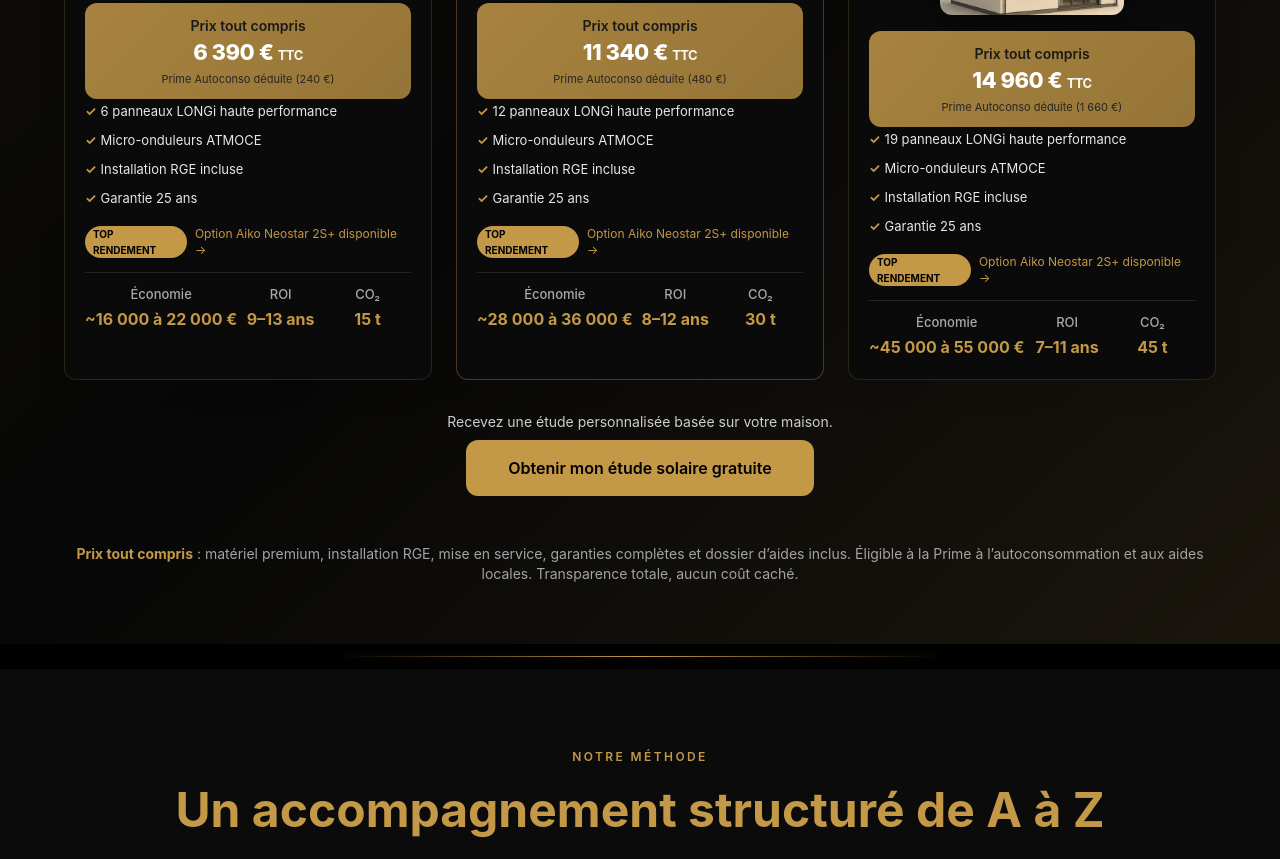
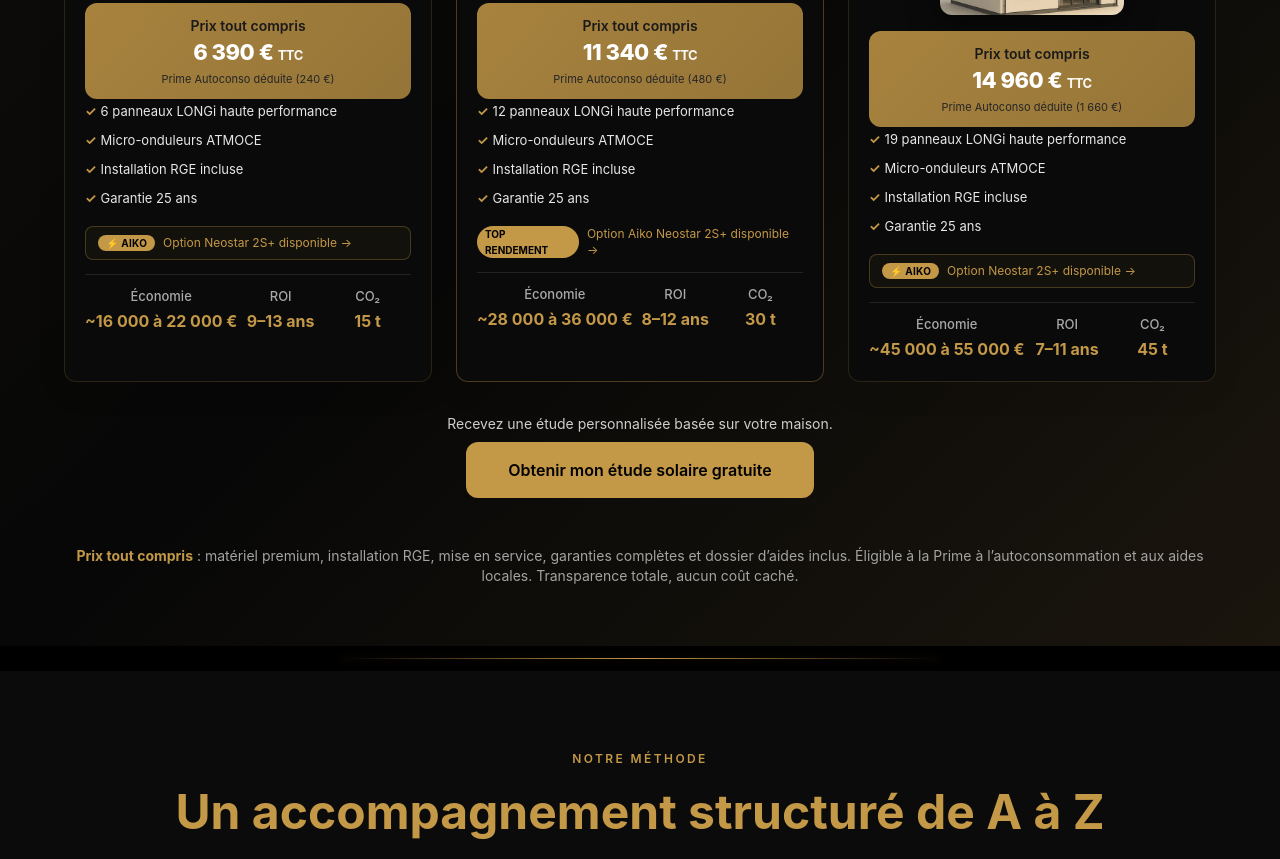
Before and after one commit to Solarglobe/solarglobe-site, a website: page index.html in a window 1280 px wide. Shown: the part 3872-4731 px from the top of the page. Drawn offline with nearby package versions, Linux system fonts and the light colour scheme.

Commit message:
Update site - 2026-04-11 18-06

```diff
--- a/index.html
+++ b/index.html
@@ -1058,9 +1058,9 @@
         <li>Installation RGE incluse</li>
         <li>Garantie 25 ans</li>
       </ul>
-      <a href="/produits/panneaux-solaires/" class="mt-3 flex items-center gap-2 text-xs text-gold hover:text-white transition no-underline">
-        <span class="bg-gold text-black text-[10px] font-bold uppercase px-2 py-0.5 rounded-full">Top rendement</span>
-        Option Aiko Neostar 2S+ disponible →
+      <a href="/produits/panneaux-solaires/" class="mt-3 flex items-center gap-2 text-xs text-gold hover:text-gold/70 transition no-underline border border-gold/30 hover:border-gold/60 rounded-lg px-3 py-2 bg-gold/5">
+        <span class="shrink-0 text-[10px] font-bold uppercase tracking-wide text-black bg-gold px-2 py-0.5 rounded-full whitespace-nowrap">⚡ Aiko</span>
+        <span class="whitespace-nowrap">Option Neostar 2S+ disponible →</span>
       </a>
 
       <div class="bloc4-stats mt-auto">
@@ -1138,9 +1138,9 @@
         <li>Installation RGE incluse</li>
         <li>Garantie 25 ans</li>
       </ul>
-      <a href="/produits/panneaux-solaires/" class="mt-3 flex items-center gap-2 text-xs text-gold hover:text-white transition no-underline">
-        <span class="bg-gold text-black text-[10px] font-bold uppercase px-2 py-0.5 rounded-full">Top rendement</span>
-        Option Aiko Neostar 2S+ disponible →
+      <a href="/produits/panneaux-solaires/" class="mt-3 flex items-center gap-2 text-xs text-gold hover:text-gold/70 transition no-underline border border-gold/30 hover:border-gold/60 rounded-lg px-3 py-2 bg-gold/5">
+        <span class="shrink-0 text-[10px] font-bold uppercase tracking-wide text-black bg-gold px-2 py-0.5 rounded-full whitespace-nowrap">⚡ Aiko</span>
+        <span class="whitespace-nowrap">Option Neostar 2S+ disponible →</span>
       </a>
 
       <div class="bloc4-stats mt-auto">
```
